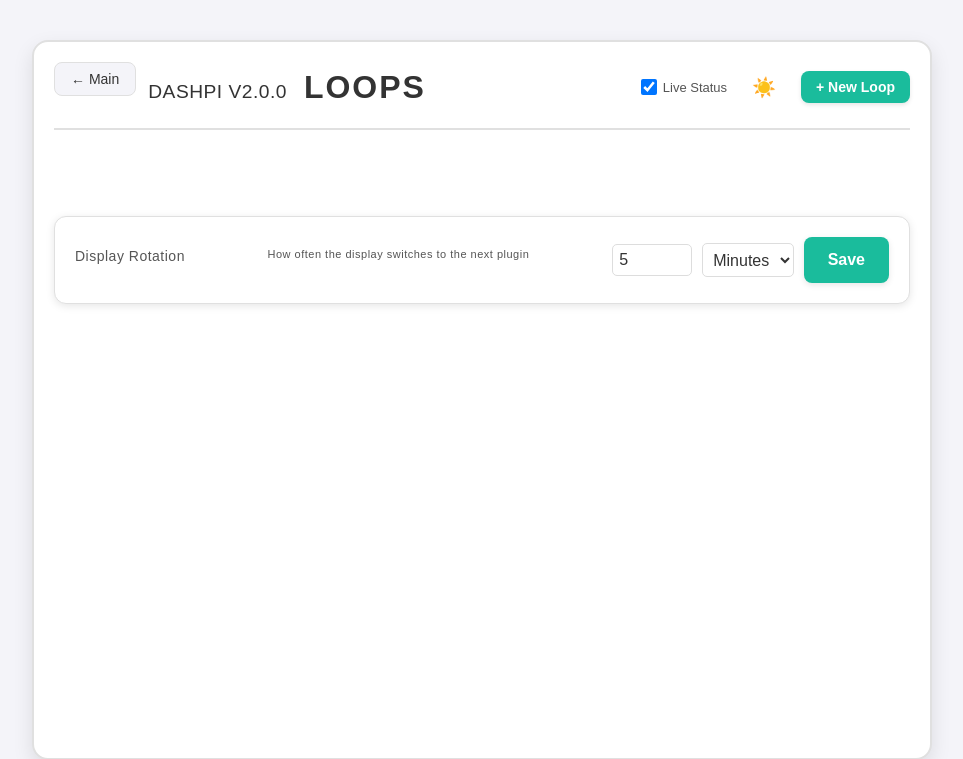
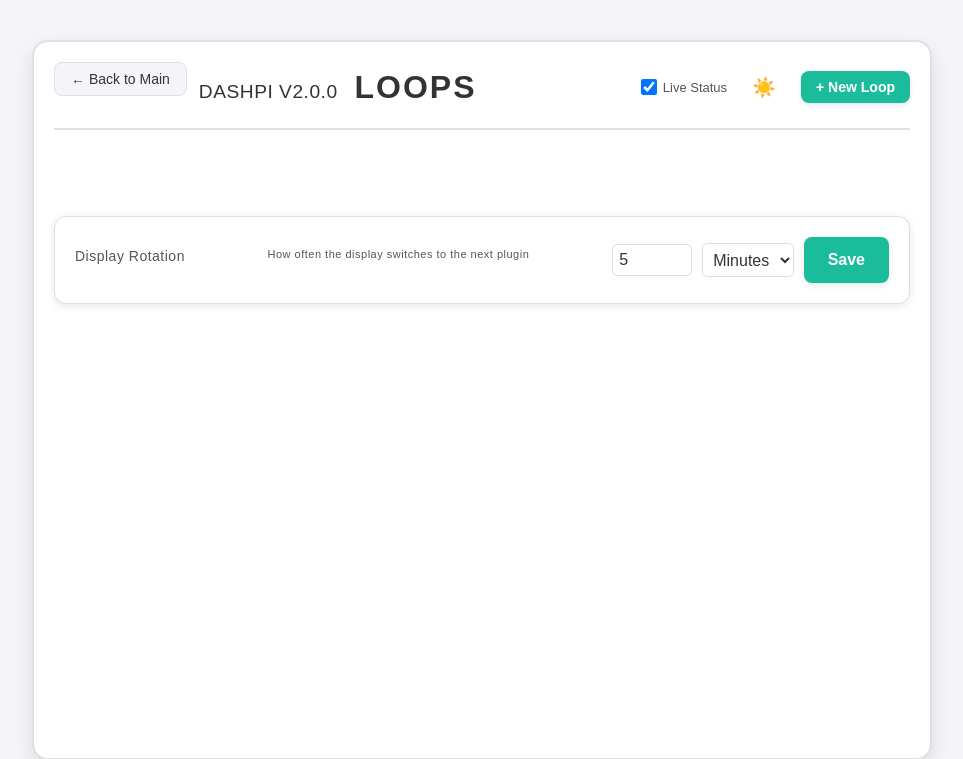
Before and after one commit to SHagler2/DashPi, a Flask app: page /loops in a window 1280 px wide. Shown: the top 759 px of the page, without its empty margins (158-1121 px from the left). Run offline with Flask 3, Linux system fonts and the light colour scheme; parts of the project's set-up code (start-up, migrations or seed data) failed here and were passed over.

Commit message:
Change back button label to "← Back to Main"
Co-Authored-By: Claude Opus 4.6 <noreply@anthropic.com>

```diff
--- a/src/templates/apikeys.html
+++ b/src/templates/apikeys.html
@@ -193,7 +193,7 @@
 <body>
     <div class="frame">
         <!-- Back Button -->
-        <button onclick="window.location.href='{{ url_for('main.main_page') }}'" class="back-button">← Main</button>
+        <button onclick="window.location.href='{{ url_for('main.main_page') }}'" class="back-button">← Back to Main</button>
 
         <!-- Header -->
         <div class="app-header">
--- a/src/templates/diagnostics.html
+++ b/src/templates/diagnostics.html
@@ -129,7 +129,7 @@
     <div class="frame">
         <header class="header">
             <div style="display: flex; align-items: center; gap: 12px;">
-                <button onclick="window.location.href='{{ url_for('main.main_page') }}'" class="back-button">← Main</button>
+                <button onclick="window.location.href='{{ url_for('main.main_page') }}'" class="back-button">← Back to Main</button>
                 <h1><span class="project-label">{{ project_name }} v{{ version }}</span> Diagnostics</h1>
             </div>
             <div class="header-actions">
--- a/src/templates/loops.html
+++ b/src/templates/loops.html
@@ -22,7 +22,7 @@
     <div class="frame">
         <header class="header">
             <div style="display: flex; align-items: center; gap: 12px;">
-                <button onclick="window.location.href='{{ url_for('main.main_page') }}'" class="back-button">← Main</button>
+                <button onclick="window.location.href='{{ url_for('main.main_page') }}'" class="back-button">← Back to Main</button>
                 <h1><span class="project-label">{{ project_name }} v{{ version }}</span> Loops</h1>
             </div>
             <div class="header-actions">
--- a/src/templates/plugin.html
+++ b/src/templates/plugin.html
@@ -318,7 +318,7 @@
 <body>
     <div class="frame">
         <!-- Back Button -->
-        <button onclick="window.location.href='{% if loop_edit_mode %}/loops{% else %}{{ url_for('main.main_page') }}{% endif %}'" class="back-button">← Main</button>
+        <button onclick="window.location.href='{% if loop_edit_mode %}/loops{% else %}{{ url_for('main.main_page') }}{% endif %}'" class="back-button">← Back to Main</button>
 
         <!-- Plugin Title and Icon -->
         <div class="app-header">
--- a/src/templates/settings.html
+++ b/src/templates/settings.html
@@ -178,7 +178,7 @@
 <body>
     <div class="frame">
         <!-- Back Button -->
-        <button onclick="window.location.href='{{ url_for('main.main_page') }}'" class="back-button">← Main</button>
+        <button onclick="window.location.href='{{ url_for('main.main_page') }}'" class="back-button">← Back to Main</button>
         <!-- Settings Header -->
         <div class="app-header">
             <div class="header-content">
```
